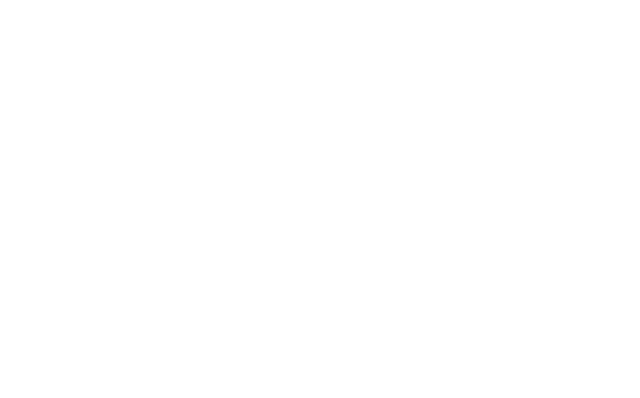
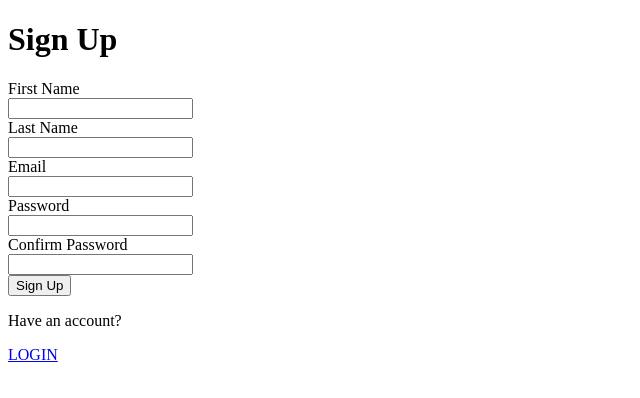
Before and after one commit to a-nguy4n/dermiDew, a plain HTML site: page pages/signup.html in a window 1280 px wide. Shown: the whole page, without its empty margins (0-640 px from the left). Drawn offline with Linux system fonts and the light colour scheme.

Commit message:
Login and Sign Up HTML

```diff
--- a/pages/signup.html
+++ b/pages/signup.html
@@ -7,5 +7,28 @@
 </head>
 <body>
 
+    <h1> Sign Up </h1>
+    <form>
+        <label for="fNameSignUp"> First Name </label> <br>
+        <input type="text" id="fNameSignUp" name="fNameSignUp"> <br>
+
+        <label for="lNameSignUp"> Last Name </label> <br>
+        <input type="text" id="lNameSignUp" name="lNameSignUp"> <br>
+
+        <label for="emailSignUp"> Email </label> <br>
+        <input type="text" id="emailSignUp" name="emailSignUp"> <br>
+
+        <label for="passwordSignUp"> Password </label> <br>
+        <input type="text" id="passwordSignUp" name="passwordSignUp"> <br>
+
+        <label for="confirmPassword"> Confirm Password </label> <br>
+        <input type="text" id="confirmPassword" name="confirmPassword"> <br>
+
+        <input type="submit" value="Sign Up">
+    </form>
+
+    <p> Have an account? </p>
+    <a href="/pages/login.html"> LOGIN </a>
+
 </body>
 </html>
```
Also changed, not shown: pages/login.html (+14 -0 lines).
